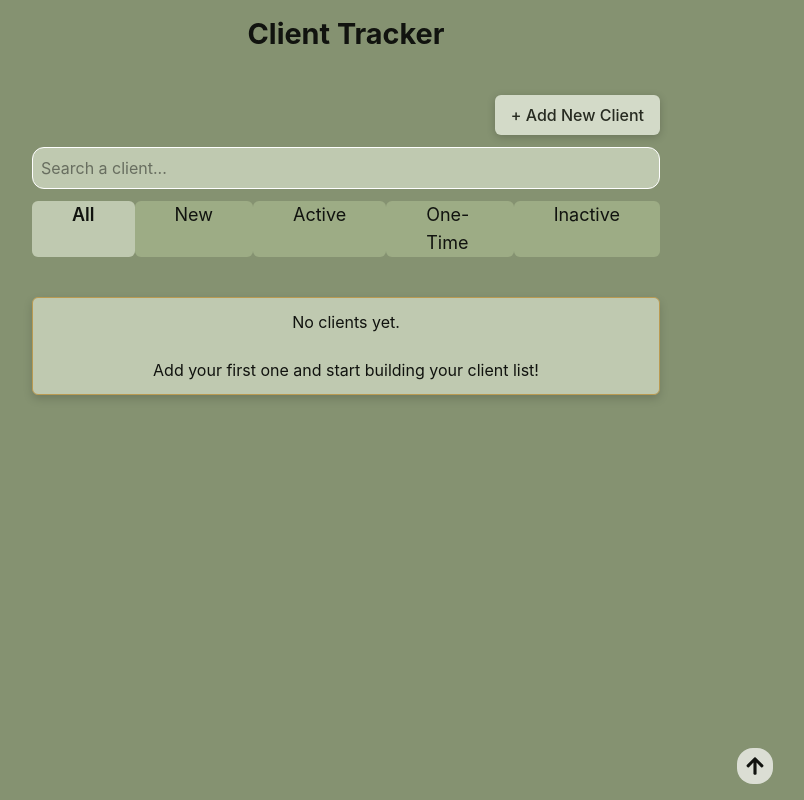
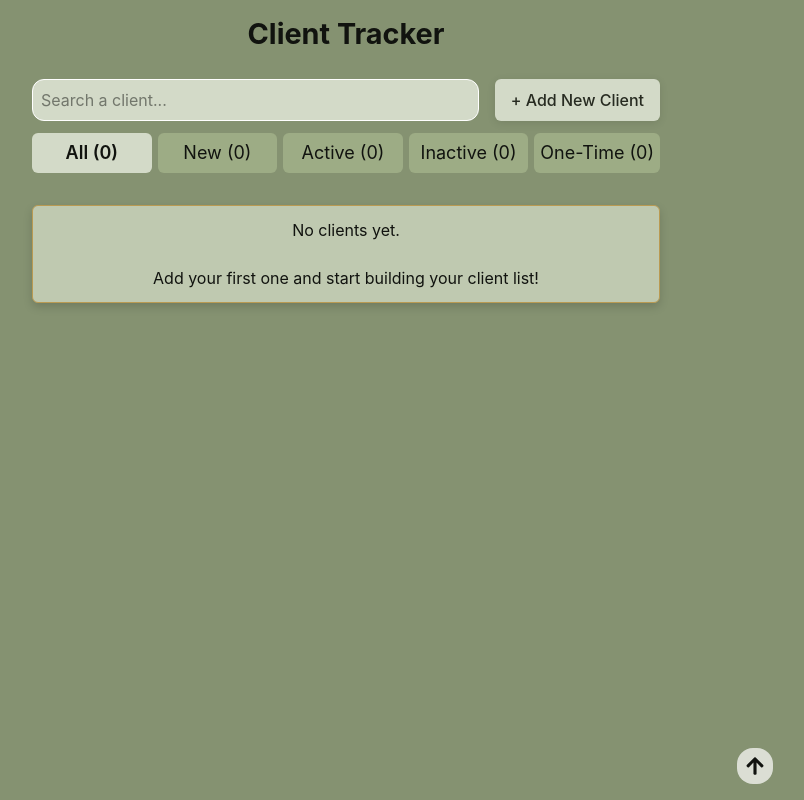
Before and after one commit to Natalie-Kizirian/Client-Tracker, a React (Vite) app: page / in a window 1280 px wide. Shown: the whole page, without its empty margins (294-1098 px from the left). Built offline with nearby package versions, Linux system fonts and the light colour scheme.

Commit message:
filters updated

```diff
--- a/src/App.jsx
+++ b/src/App.jsx
@@ -75,7 +75,7 @@ function App() {
 
   return (
     <>
-      <div className="flex flex-col gap-10 md:m-auto md:w-1/2 text-black">
+      <div className="flex flex-col gap-6 md:m-auto md:w-1/2 text-black">
         <h1 className="text-center">Client Tracker</h1>
         {!selectedClient && (
           <ClientPage
--- a/src/components/Cards/ClientCard.jsx
+++ b/src/components/Cards/ClientCard.jsx
@@ -8,7 +8,7 @@ function ClientCard({ client, onSelectClient }) {
   return (
     <>
       <li
-        className="cursor-pointer rounded-md border border-[#b99a52] bg-[#BFC9B0] px-2 drop-shadow-lg lg:p-3"
+        className="cursor-pointer rounded-md border border-[#b99a52] bg-body px-2 drop-shadow-lg lg:p-3 active:bg-primary"
         onClick={onSelectClient}
       >
         <h2 className="font-semibold capitalize lg:text-lg">{client.name}</h2>
--- a/src/components/Forms/NewClientForm.jsx
+++ b/src/components/Forms/NewClientForm.jsx
@@ -38,14 +38,14 @@ function NewClientForm({ closeModal, onAddClient, defaultData }) {
           required
         />
 
-        <div className="flex flex-col justify-between gap-2 md:flex-row md:gap-4">
+        <div className="flex flex-col justify-between gap-2 md:gap-4">
           <select
-            className="bg-light w-full rounded-lg border border-white p-2"
+            className="bg-surface w-full rounded-lg border border-white p-2"
             name="status"
             value={enteredStatus}
             onChange={(e) => setEnteredStatus(e.target.value)}
           >
-            <option value="new">New Client</option>
+            {/* <option value="new">New Client</option> */}
             <option value="active">Active Client</option>
             <option value="one-time">One-time Client</option>
             <option value="inactive">Inactive Client</option>
@@ -55,7 +55,7 @@ function NewClientForm({ closeModal, onAddClient, defaultData }) {
             type="text"
             maxLength={75}
             placeholder="Add a note"
-            className="bg-light w-full rounded-lg border border-white p-2 outline-none"
+            className="bg-surface w-full rounded-lg border border-white p-2 outline-none"
             value={enteredNote}
             onChange={(e) => setNote(e.target.value)}
           />
--- a/src/components/Pages/ClientPage.jsx
+++ b/src/components/Pages/ClientPage.jsx
@@ -8,7 +8,7 @@ function ClientPage({ onAddClient, clients = [], onSelectClient }) {
   const [modalisVisible, setModalVisible] = useState(false);
   const [selectedStatus, setSelectedStatus] = useState("all");
   const [searchQuery, setSearchQuery] = useState("");
-  const STATUSES = ["all", "new", "active", "one-time", "inactive"];
+  const STATUSES = ["all", "new", "active", "inactive", "one-time"];
 
   const filteredClients =
     selectedStatus === "all"
@@ -44,34 +44,38 @@ function ClientPage({ onAddClient, clients = [], onSelectClient }) {
   return (
     <>
       <div className="flex flex-col gap-3">
-        <div className="flex justify-between">
-          <span></span>
+        <div className="flex flex-col justify-between gap-4 sm:flex-row">
+          {/* SEARCH BAR */}
+          <input
+            type="text"
+            placeholder="Search a client..."
+            value={searchQuery}
+            onChange={(e) => setSearchQuery(e.target.value)}
+            className="bg-surface w-full flex-1 rounded-xl border border-white p-2"
+          />
 
           <button
-            className="button-secondary text-center"
+            className="button-secondary"
             onClick={() => setModalVisible(true)}
           >
-           + Add New Client
+            + Add New Client
           </button>
         </div>
-        {/* SEARCH BAR */}
-        <input
-          type="text"
-          placeholder="Search a client..."
-          value={searchQuery}
-          onChange={(e) => setSearchQuery(e.target.value)}
-          className="bg-secondary w-full rounded-xl border border-white p-2"
-        />
 
         {/* STATUS FILTERS */}
-        <div className="flex w-full justify-between">
+        <div className="[&::-webkit-scrollbar-thumb]:bg-body flex gap-1.5 overflow-x-scroll pb-2 [&::-webkit-scrollbar]:h-1 [&::-webkit-scrollbar-thumb]:rounded-full [&::-webkit-scrollbar-track]:bg-transparent">
           {STATUSES.map((status) => (
             <p
               key={status}
-              className={`cursor-pointer rounded-md px-1.5 capitalize lg:px-10 lg:text-lg ${selectedStatus === status ? "bg-secondary font-semibold " : " bg-primary"}`}
+              className={`flex-1 cursor-pointer rounded-md p-1.5 text-center text-sm whitespace-nowrap capitalize lg:text-lg ${selectedStatus === status ? "bg-surface font-semibold " : " bg-primary"}`}
               onClick={() => setSelectedStatus(status)}
             >
-              {status}
+              {status} (
+              {
+                clients.filter((c) => status === "all" || c.status === status)
+                  .length
+              }
+              )
             </p>
           ))}
         </div>
@@ -85,16 +89,16 @@ function ClientPage({ onAddClient, clients = [], onSelectClient }) {
 
       {clients.length > 0 && (
         <div>
-          <div className="my-2 flex w-full justify-between rounded-lg border border-white bg-[#D3DAC8]">
-            <h2 className="text-md w-1/2 text-center font-semibold lg:text-lg">
-              Total Clients <br /> {filteredClients.length}
+          <div className="bg-surface mb-2 flex w-full items-center justify-between rounded-lg border border-white p-3">
+            <h2 className="font-semibold lg:text-lg">
+              Total Clients: {filteredClients.length}
             </h2>
-            <h2 className="text-md w-1/2 text-center font-semibold lg:text-lg">
-              Total Income <br /> {totalIncome}€
+            <h2 className="font-semibold lg:text-lg">
+              Total Income: {totalIncome}€
             </h2>
           </div>
 
-          <ul className="flex flex-col gap-2 rounded-lg border-2 border-white bg-[#D3DAC8] p-4 drop-shadow-lg">
+          <ul className="bg-surface flex flex-col gap-2 rounded-lg border-2 border-white p-4 drop-shadow-lg">
             {searchedClients.map((client) => (
               <ClientCard
                 key={client.id}
--- a/src/index.css
+++ b/src/index.css
@@ -3,9 +3,9 @@
 @theme {
   --color-background: #859271;
   --color-primary: #9dac85;
-  --color-secondary: #bfc9b0;
-  --color-active: #737e61;
-  --color-light: #d3dac8;
+  --color-body: #bfc9b0;
+  /* --color-active: #737e61; */
+  --color-surface: #d3dac8;
   --color-black: #11130f;
   --shadow-inset-black: inset 0px 4px 8px rgba(0, 0, 0, 0.3);
 }
@@ -22,7 +22,7 @@ body {
   padding: 0.5rem 1rem;
   border: none;
   border-radius: 6px;
-  box-shadow: 0 2px 8px rgba(0, 0, 0, 0.2);
+  box-shadow: 0 2px 8px rgba(0, 0, 0, 0.1);
   cursor: pointer;
   font-weight: bold;
   background-color: #d3dac8;
@@ -34,12 +34,14 @@ body {
   padding: 0.5rem 1rem;
   border: none;
   border-radius: 6px;
-  box-shadow: 0 2px 8px rgba(0, 0, 0, 0.2);
+  box-shadow: 0 2px 8px rgba(0, 0, 0, 0.1);
   cursor: pointer;
   font-weight: bold;
-  background-color: #9dac85;
+  background-color: var(--color-primary);
   color: #11130f;
   font-weight: 500;
+  text-align: center;
+
 }
 body {
   margin: 12px;
```
